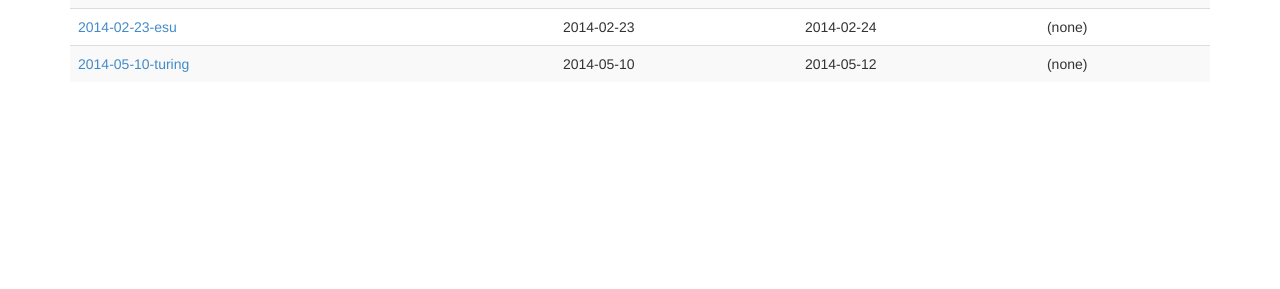
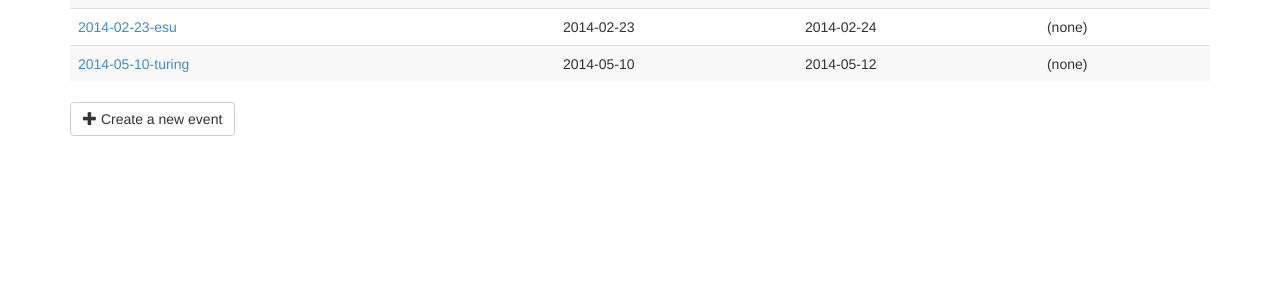
Before and after one commit to pyscrape/admintool, a Flask app: page /events in a window 1280 px wide. Shown: the part 511-800 px from the top of the page. Run offline with Flask 2, Linux system fonts and the light colour scheme; data comes from the database, SQL or seed files in the repository; parts of the project's set-up code (start-up, migrations or seed data) failed here and were passed over; some libraries are stand-ins or nearby versions.

Commit message:
Link to creation form

```diff
--- a/templates/events/index.html
+++ b/templates/events/index.html
@@ -36,13 +36,13 @@
   {% for event in events %}
     <tr>
       <td>
-        <a href={{ url_for('edit_event', id=event.id) }}>{{ event.id }}</a>
+        <a href="{{ url_for('edit_event', id=event.id) }}">{{ event.id }}</a>
       </td>
       <td>{{ event.startdate }}</td>
       <td>{{ event.enddate }}</td>
       <td>
         {% if event.details_url %}
-          <a href={{ event.details_url }} target='_blank'>{{ event.details_url }}</a>
+          <a href="{{ event.details_url }}" target="_blank">{{ event.details_url }}</a>
         {% else %}
           (none)
         {% endif %}
@@ -51,6 +51,10 @@
   {% endfor %}
   </tbody>
   </table>
+  <a href="{{ url_for('new_event') }}" class="btn btn-default">
+    <span class="glyphicon glyphicon-plus"></span>
+    Create a new event
+  </a>
 {% endblock %}
 
 {% block scripts %}
```
